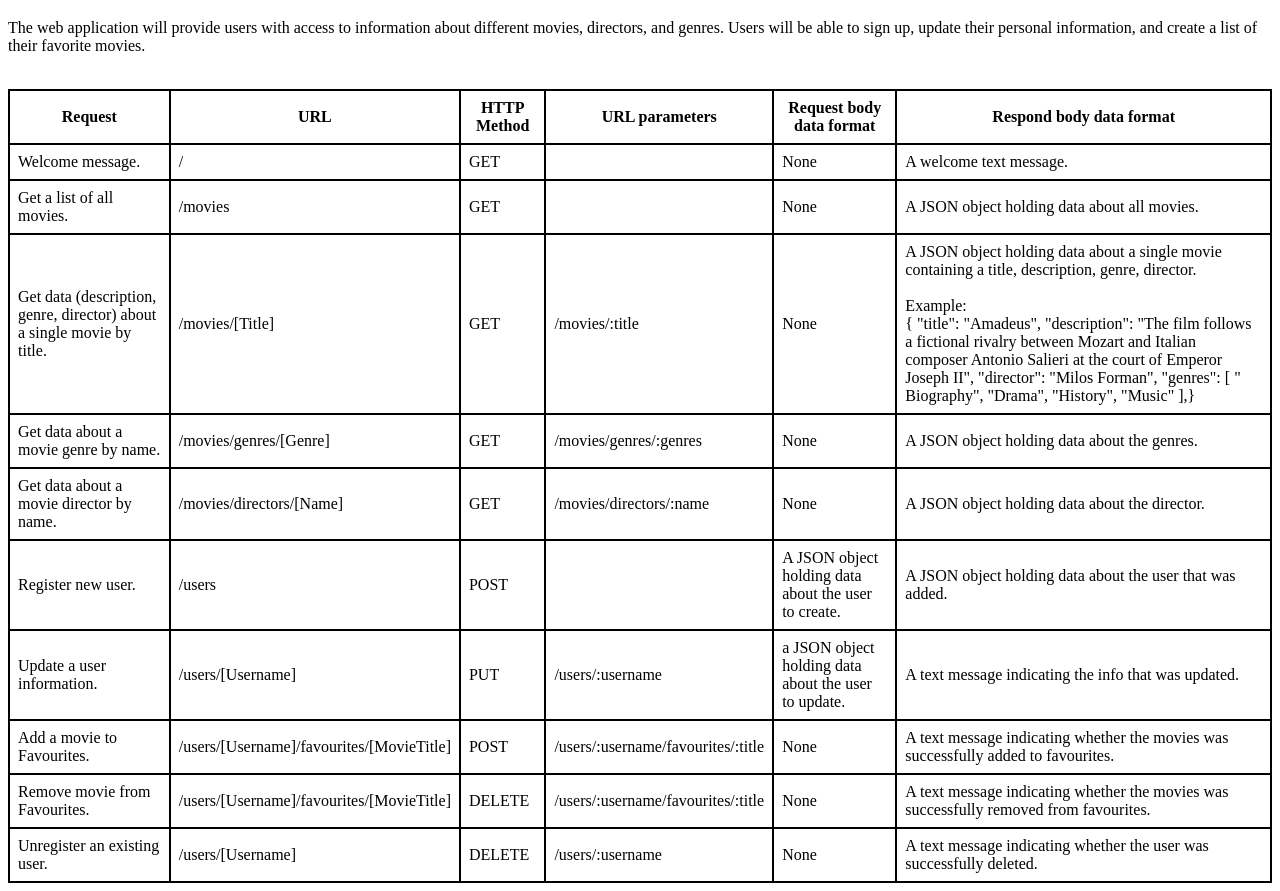
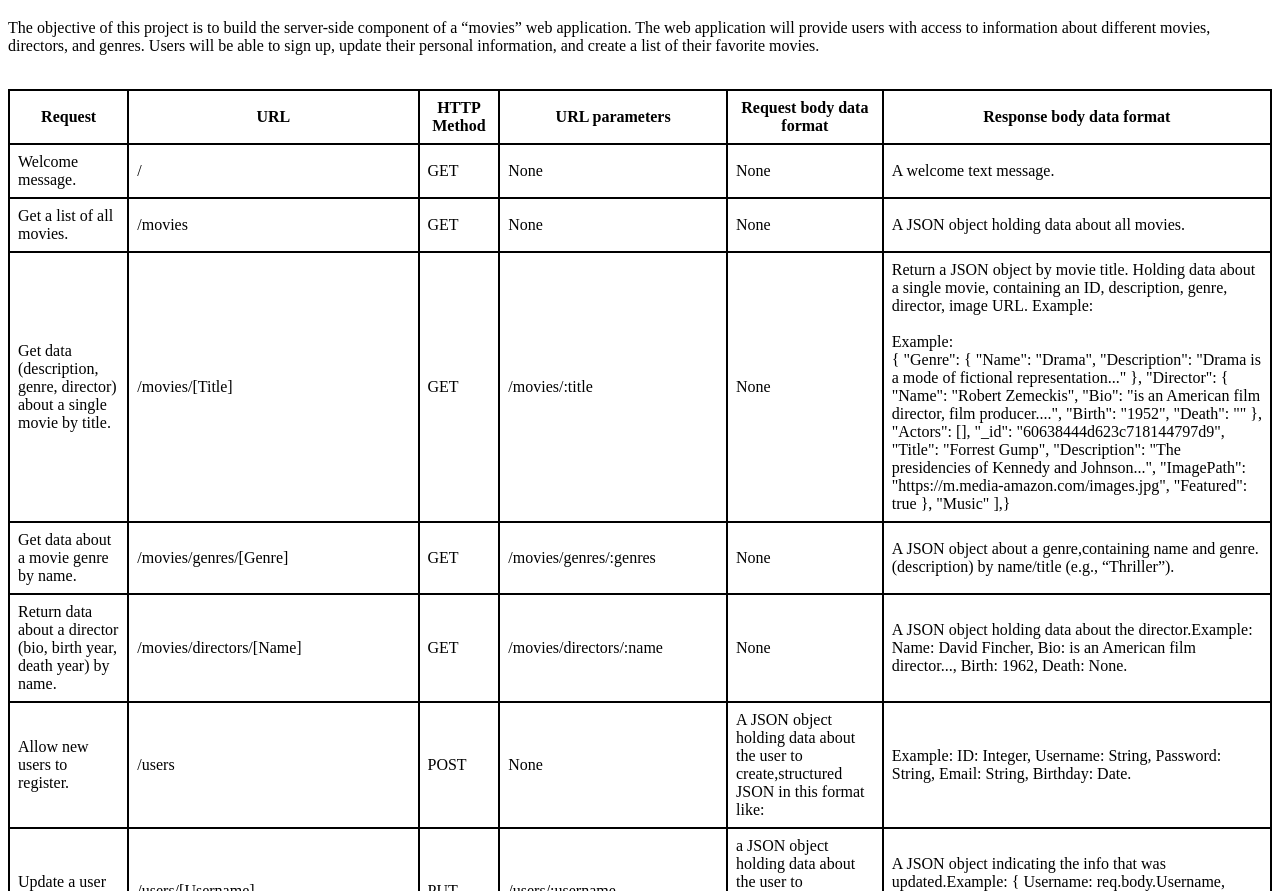
Before and after one commit to luisbartolome/MOVIE_API, a website: page public/documentation.html in a window 1280 px wide. Shown: the part 61-952 px from the top of the page. Drawn offline with Linux system fonts and the light colour scheme.

Commit message:
modified and update the table.

```diff
--- a/public/documentation.html
+++ b/public/documentation.html
@@ -23,7 +23,8 @@
 <body>
     <h1>Documentation Page for Movie API.</h1>
     <p>
-        The web application will provide users with access to information about different movies, directors, and genres. Users will be able to sign up, update their personal information, and create a list of their favorite movies.
+        The objective of this project is to build the server-side component of a “movies” web application. The web application will provide users with access to information about different movies, directors, and genres. Users will be able to sign up, update their
+        personal information, and create a list of their favorite movies.
         <br />
         <br />
     </p>
@@ -34,13 +35,13 @@
             <th>HTTP Method</th>
             <th>URL parameters</th>
             <th>Request body data format</th>
-            <th>Respond body data format</th>
+            <th>Response body data format</th>
         </tr>
         <tr>
             <td>Welcome message.</td>
             <td>/</td>
             <td>GET</td>
-            <td></td>
+            <td>None</td>
             <td>None</td>
             <td>A welcome text message.</td>
         </tr>
@@ -48,7 +49,7 @@
             <td>Get a list of all movies.</td>
             <td>/movies</td>
             <td>GET</td>
-            <td></td>
+            <td>None</td>
             <td>None</td>
             <td>A JSON object holding data about all movies.</td>
         </tr>
@@ -61,9 +62,9 @@
             <td>/movies/:title</td>
             <td>None</td>
             <td>
-                A JSON object holding data about a single movie containing a title, description, genre, director. <br /><br />Example:
-                <br />{ "title": "Amadeus", "description": "The film follows a fictional rivalry between Mozart and Italian composer Antonio Salieri at the court of Emperor Joseph II", "director": "Milos Forman", "genres": [ " Biography", "Drama", "History",
-                "Music" ],} <br />
+                Return a JSON object by movie title. Holding data about a single movie, containing an ID, description, genre, director, image URL. Example:<br /><br />Example:
+                <br />{ "Genre": { "Name": "Drama", "Description": "Drama is a mode of fictional representation..." }, "Director": { "Name": "Robert Zemeckis", "Bio": "is an American film director, film producer....", "Birth": "1952", "Death": "" }, "Actors":
+                [], "_id": "60638444d623c718144797d9", "Title": "Forrest Gump", "Description": "The presidencies of Kennedy and Johnson...", "ImagePath": "https://m.media-amazon.com/images.jpg", "Featured": true }, "Music" ],} <br />
             </td>
         </tr>
         <tr>
@@ -72,27 +73,27 @@
             <td>GET</td>
             <td>/movies/genres/:genres</td>
             <td>None</td>
-            <td>A JSON object holding data about the genres.</td>
+            <td>A JSON object about a genre,containing name and genre.(description) by name/title (e.g., “Thriller”).</td>
         </tr>
         <tr>
-            <td>Get data about a movie director by name.</td>
+            <td>Return data about a director (bio, birth year, death year) by name.</td>
             <td>/movies/directors/[Name]</td>
             <td>GET</td>
             <td>/movies/directors/:name</td>
             <td>None</td>
-            <td>A JSON object holding data about the director.</td>
+            <td>A JSON object holding data about the director.Example: Name: David Fincher, Bio: is an American film director..., Birth: 1962, Death: None.</td>
         </tr>
         <tr>
-            <td>Register new user.</td>
+            <td>Allow new users to register.</td>
             <td>/users</td>
             <td>POST</td>
-            <td></td>
+            <td>None</td>
             <td>
-                A JSON object holding data about the user to create. <br />
+                A JSON object holding data about the user to create,structured JSON in this format like: <br />
 
             </td>
             <td>
-                A JSON object holding data about the user that was added.
+                Example: ID: Integer, Username: String, Password: String, Email: String, Birthday: Date.
             </td>
         </tr>
         <tr>
@@ -101,43 +102,43 @@
             <td>PUT</td>
             <td>/users/:username</td>
             <td>
-                a JSON object holding data about the user to update. <br />
+                a JSON object holding data about the user to update,structured JSON in this format like:<br />
             </td>
             <td>
-                A text message indicating the info that was updated.
+                A JSON object indicating the info that was updated.Example: { Username: req.body.Username, Password: req.body.Password, Email: req.body.Email, Birthday: req.body.Birthday }
                 <br />
 
             </td>
         </tr>
         <tr>
-            <td>Add a movie to Favourites.</td>
+            <td>Allow users to add a movie to their list of favorites.</td>
             <td>/users/[Username]/favourites/[MovieTitle]</td>
             <td>POST</td>
             <td>/users/:username/favourites/:title</td>
             <td>None</td>
             <td>
-                A text message indicating whether the movies was successfully added to favourites. <br />
+                A JSON object indicating whether the movies was successfully added to favourites. <br />
 
             </td>
         </tr>
         <tr>
-            <td>Remove movie from Favourites.</td>
+            <td>Allow users to remove a movie from their list of favorites.</td>
             <td>/users/[Username]/favourites/[MovieTitle]</td>
             <td>DELETE</td>
             <td>/users/:username/favourites/:title</td>
             <td>None</td>
             <td>
-                A text message indicating whether the movies was successfully removed from favourites.
+                A JSON object indicating whether the movies was successfully removed from favourites.
             </td>
         </tr>
         <tr>
-            <td>Unregister an existing user.</td>
+            <td>Allow existing users to deregister.</td>
             <td>/users/[Username]</td>
             <td>DELETE</td>
             <td>/users/:username</td>
             <td>None</td>
             <td>
-                A text message indicating whether the user was successfully deleted.
+                A text message indicating whether the user has been removed.
             </td>
         </tr>
     </table>
```
